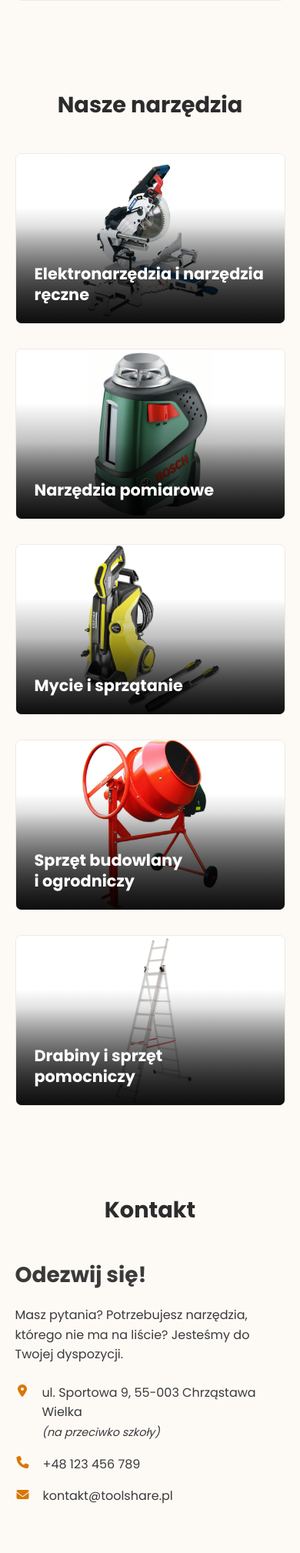
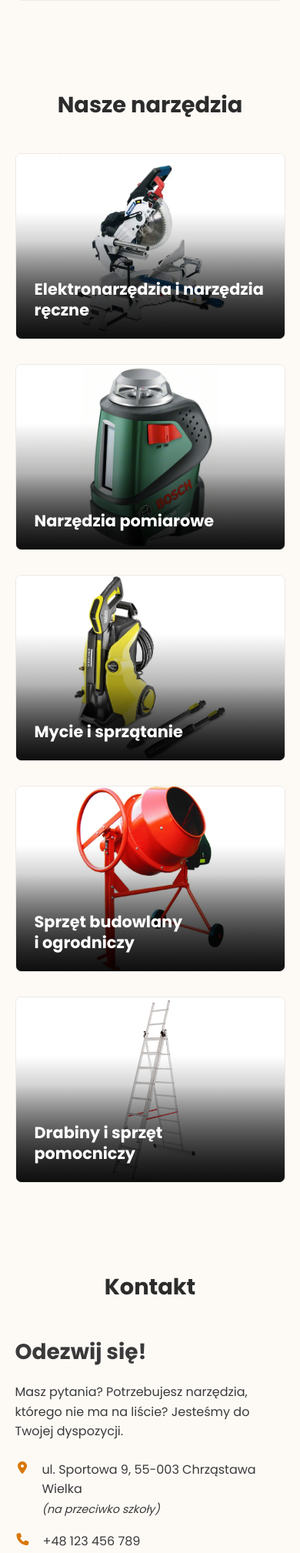
Before and after one commit to Konuz/Page, a PHP site: page / in a window 390 px wide. Shown: the part 2158-4176 px from the top of the page at 77% size. Run offline with PHP 8.4, Linux system fonts and the light colour scheme; some libraries are stand-ins or nearby versions.

Commit message:
checkpoint - responsive tools grid optimization for mobile
- Add responsive breakpoints for tools grid layout
- Implement portrait orientation specific adjustments
- Optimize card sizing and spacing for mobile devices
- Add proper image height constraints for different screen sizes

🤖 Generated with [Claude Code](https://claude.ai/code)

Co-Authored-By: Claude <noreply@anthropic.com>

```diff
--- a/style.css
+++ b/style.css
@@ -1929,9 +1929,88 @@ body.subpage main {
         margin-top: 0; /* Zerujemy margines, bo jest już na .footer-info */
     }
 
-    .features-grid, .tools-grid, .contact-grid {
+    .features-grid, .contact-grid {
         grid-template-columns: 1fr;
-    }
+        justify-content: center;
+        justify-items: center;
+    }
+
+    .tools-grid {
+        grid-template-columns: repeat(2, 1fr);
+        justify-content: center;
+        gap: 1rem;
+        max-width: 400px;
+        margin: 0 auto;
+    }
+
+    .tool-card {
+        width: 100%;
+        max-width: none;
+    }
+
+    .card-image-wrapper {
+        height: 140px;
+    }
+
+    .tool-card-title {
+        padding: 1rem 0.75rem 0.75rem;
+    }
+
+    .tool-card-title h3 {
+        font-size: 1rem;
+        line-height: 1.2;
+        word-wrap: break-word;
+        hyphens: auto;
+    }
+}
+
+@media (max-width: 600px) and (orientation: portrait) {
+  .tools-grid {
+    grid-template-columns: 1fr !important;
+    max-width: 95vw;
+    gap: 1.5rem;
+  }
+  .tool-card {
+    width: 100%;
+    max-width: none;
+  }
+  .card-image-wrapper {
+    height: 220px;
+  }
+  .tool-card-title {
+    padding: 1.5rem 1rem 1rem;
+  }
+  .tool-card-title h3 {
+    font-size: 1.25rem;
+    line-height: 1.3;
+  }
+}
+
+@media (max-width: 800px) and (orientation: portrait) {
+  .tools-grid {
+    grid-template-columns: 1fr !important;
+    max-width: 99vw !important;
+    gap: 2rem !important;
+    justify-content: stretch !important;
+    margin: 0 auto !important;
+  }
+  .tool-card {
+    width: 100% !important;
+    max-width: 100vw !important;
+    margin: 0 auto 2rem auto !important;
+  }
+  .card-image-wrapper {
+    height: 240px !important;
+    min-height: 180px !important;
+    max-height: 320px !important;
+  }
+  .tool-card-title {
+    padding: 2rem 1.2rem 1.2rem !important;
+  }
+  .tool-card-title h3 {
+    font-size: 1.35rem !important;
+    line-height: 1.3 !important;
+  }
 }
 
 /* --- Tool Page Specific Styles --- */
```
Also changed, not shown: images/szlifierka_metabo.webp (added), images/szpadel_drenarski.webp (added).
